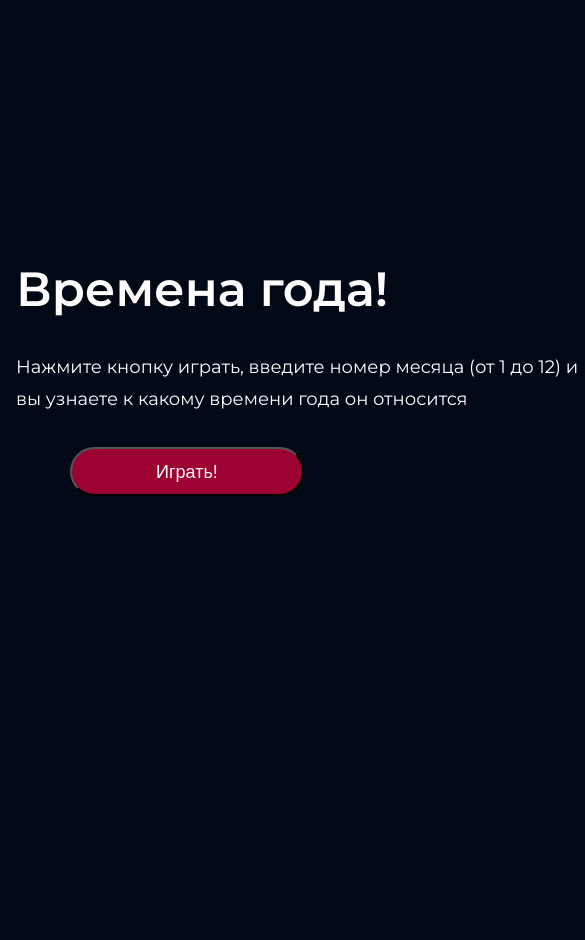
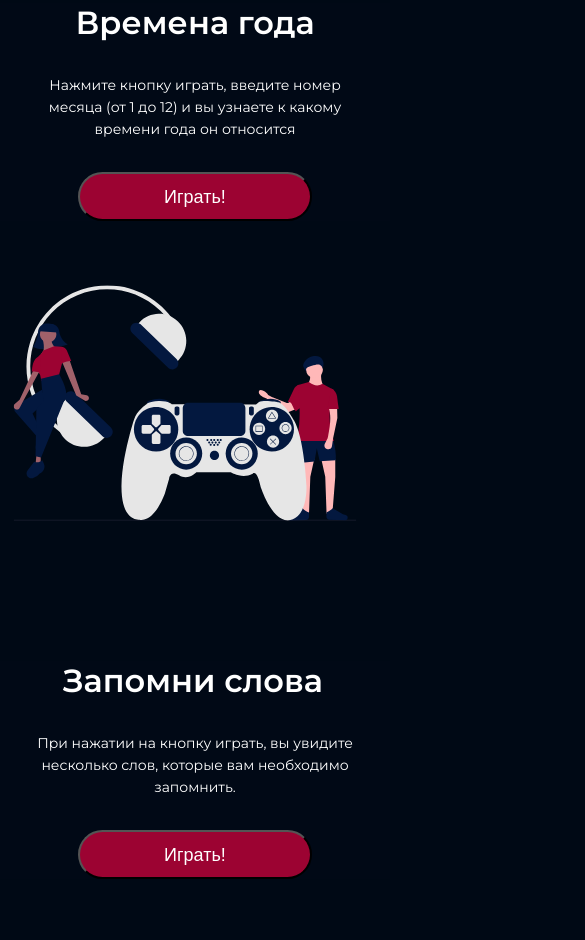
Before and after one commit to olesya-shinka/2-nd-course-hw, a plain HTML site: page index.html in a window 390 px wide. Shown: the part 2106-3046 px from the top of the page, 585 px wide, since content can reach past the window. Drawn offline with Linux system fonts and the light colour scheme.

Commit message:
wrote styles for main and mobile

```diff
--- a/_main.css
+++ b/_main.css
@@ -66,7 +66,7 @@
 
   .games {
     background-image: url(img/top-background\ game.jpg);
-    height: 556px;
+
     display: flex;
     gap: 32px;
     padding-top: 128px;
@@ -130,10 +130,9 @@
     margin-top: 282px;
     display: flex;
     flex-direction: column;
-    width: 584px;
   }
   .step1_content__title {
-    width: 377px;
+    max-width: 377px;
     font-style: normal;
     font-weight: 700;
     font-size: 48px;
@@ -143,7 +142,7 @@
     color: #FFFFFF;
   }
   .step1_content__text {
-    width: 584px;
+    max-width: 584px;
     font-style: normal;
     font-weight: 300;
     font-size: 18px;
@@ -165,7 +164,7 @@
     display: flex;
     flex-direction: column;
     align-items: flex-end;
-    margin-bottom: 250px;
+
     margin-top: 282px;
   }
   .step2_content__title {
@@ -273,7 +272,7 @@
     margin-bottom: 32px;
   }
   .footer_text {
-    width: 136px;
+
     font-style: normal;
     font-weight: 400;
     font-size: 12px;
--- a/_mobile.css
+++ b/_mobile.css
@@ -36,7 +36,6 @@
     }
     .games {
         display: flex;
-        height: 1221px;
         flex-direction: column;
         gap: 32px;
     }
@@ -57,4 +56,70 @@
         width: 343px;
         height: 300px;
     }
+    .step1_content {
+        display: flex;
+        align-items: center;
+        text-align: center;
+    }
+    .step1_content__title {
+        font-size: 32px;
+        line-height: 39px;
+    }
+    .step1_content__text {
+        font-size: 14px;
+        line-height: 22px;
+        width: 340px;
+    }
+    .step1_images {
+        margin-left: 13px;
+        width: 344px;
+        margin-top: 64px;
+        height: 236px;
+    }
+    .step2_content {
+        display: flex;
+        align-items: center;
+        text-align: center;
+        margin-top: 136px;
+        margin-bottom: 64px;
+    }
+    .step2_content__title {
+        font-size: 32px;
+        line-height: 39px;
+        margin-right: 0;
+        width: 264px;
+    }
+    .step2_content__text {
+        font-size: 14px;
+        line-height: 22px;
+        width: 340px;
+    }
+    .step2_images {
+        width: 344px;
+        height: 231px;
+        margin-left: 14px;
+        padding-bottom: 90px
+    }
+    .button_step2 {
+        margin-right: 0;
+        margin-top: 32px;
+    }
+    .step3_content {
+        padding-top: 51px;
+        background-position: center;
+        background-size: cover;
+    }
+    .step3_content__title {
+        font-size: 32px;
+        line-height: 39px;
+        width: 261px;
+        height: 39px;
+    }
+    .step3_content__text {
+        font-size: 14px;
+        line-height: 22px;
+        width: 343px;
+        height: 110px;
+    }
+
 }
--- a/index.html
+++ b/index.html
@@ -26,7 +26,7 @@
 
 <section step 1>
 <div class="step1_content center">
-    <h2 class="step1_content__title">Времена года!</h2>
+    <h2 class="step1_content__title">Времена года</h2>
     <p class="step1_content__text">Нажмите кнопку играть, введите номер месяца (от 1 до 12) и вы узнаете к какому времени года он относится</p>
     <button class="button">Играть!</button>
 </div>
@@ -38,12 +38,12 @@
     <h2 class="step2_content__title">Запомни слова</h2>
     <p class="step2_content__text">При нажатии на кнопку играть, вы увидите несколько слов, которые вам необходимо запомнить.</p>
     <button class="button_step2">Играть!</button>
-        <img class="step2_images" src="img/step2-images.svg" alt="img">
     </div>
+    <img class="step2_images" src="img/step2-images.svg" alt="img">
 </section>
 
 <section step 3>
-<div class="step3_content">
+<div class="step3_content center">
     <h2 class="step3_content__title">Игра в загадки</h2>
     <p class="step3_content__text">Компьютер загадывает загадку, вам необходимо ее угадать, если вы дадите не правильный ответ, то компьютер даст вам подсказку. У вас будет три попытки и две подсказки.</p>
     <button class="button_step3">Играть!</button>
```
